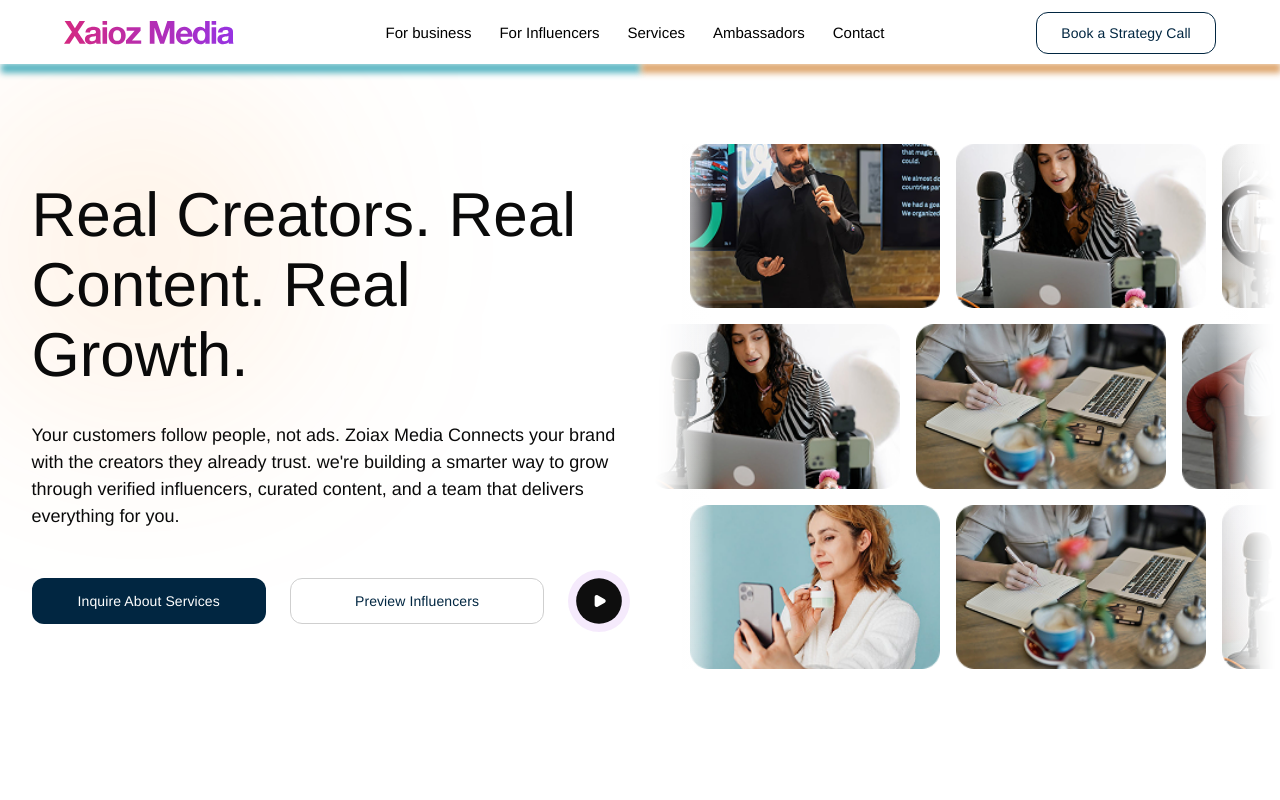
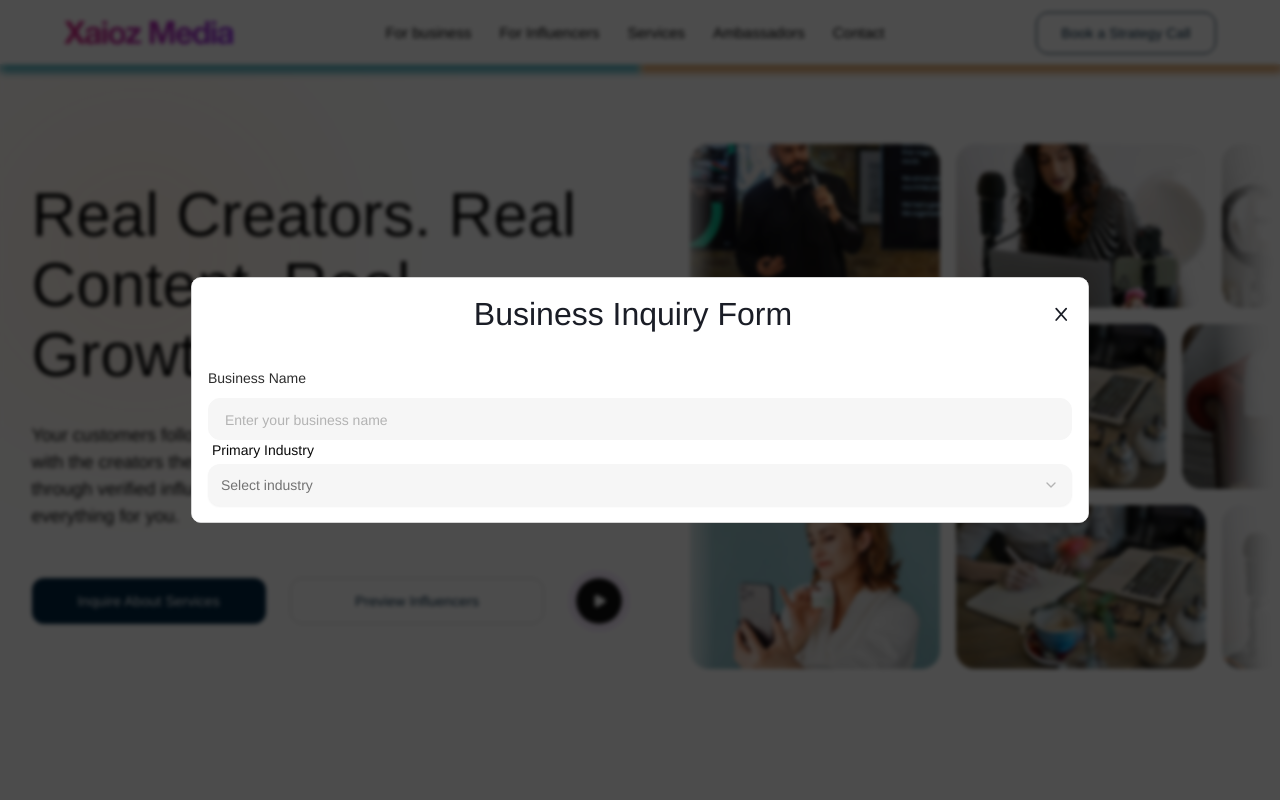
Before and after one commit to AbdullahTaseer/zoiax-media, a Next.js app: page / in a window 1280 px wide. Both pictures are taken after a click on the element "Inquire About Services". Shown: the top 800 px of the page. Built offline with nearby package versions, Linux system fonts and the light colour scheme; a web font is replaced by a local one.

Commit message:
modal inprogress

```diff
--- /dev/null
+++ b/src/components/globalModal/BusinessInquiryForm.tsx
@@ -0,0 +1,28 @@
+import React from 'react';
+import GlobalInput from '../inputs/GlobalInput';
+import { Select, SelectContent, SelectGroup, SelectItem, SelectTrigger, SelectValue } from '../ui/select';
+
+const BusinessInquiryForm = () => {
+  return (
+    <div>
+      <GlobalInput title='Business Name' placeholder='Enter your business name' />
+      <div>
+        <p className='pl-1 pb-1 text-sm'>Primary Industry</p>
+        <Select>
+          <SelectTrigger className="w-full border bg-[#F6F6F6] border-transparent focus:border-[#012641] !h-[42px]">
+            <SelectValue placeholder="Select industry" />
+          </SelectTrigger>
+          <SelectContent>
+            <SelectGroup>
+              <SelectItem value="1">Industry 1</SelectItem>
+              <SelectItem value="2">Industry 2</SelectItem>
+              <SelectItem value="3">Industry 3</SelectItem>
+            </SelectGroup>
+          </SelectContent>
+        </Select>
+      </div>
+    </div>
+  );
+};
+
+export default BusinessInquiryForm;
--- a/src/components/globalModal/GlobalModal.tsx
+++ b/src/components/globalModal/GlobalModal.tsx
@@ -32,12 +32,13 @@ const GlobalModal = ({
       transform: 'translate(-50%, -50%)',
       border: '1px solid lightgray',
       borderRadius: '10px',
-      zIndex: 2000,
+      zIndex: 1100,
       overflow: 'visible',
     },
     overlay: {
       backgroundColor: 'rgba(0, 0, 0, 0.70)',
-      zIndex: 1900,
+      backdropFilter: "blur(2px)",
+      zIndex: 1090,
       ...overlayStyle,
     },
   };
@@ -53,13 +54,14 @@ const GlobalModal = ({
       ariaHideApp={false}
     >
       {modalHeader && (
-        <div className="p-3 bg-white flex items-center gap-4 justify-between rounded-t-[8px]">
-          <div className="flex items-center gap-4 1sm:gap-2">
-            <h3 className="text-[#1a1d26] text-[20px] max-[900px]:text-[18px] max-[500px]:text-[16px] font-[700] tracking-normal">
+        <div className="py-3 px-5 bg-white flex items-center gap-4 justify-between rounded-t-[8px]">
+          <div/>
+          <div className="flex items-center gap-4">
+            <h3 className="text-[#1a1d26] text-[32px] max-[900px]:text-[18px] max-[500px]:text-[16px] tracking-normal">
               {title}
             </h3>
           </div>
-          <div onClick={onClose} className="border border-[#1a1d26] w-[28px] h-[28px] rounded-md flex items-center justify-center cursor-pointer">
+          <div onClick={onClose} className="flex items-center justify-center cursor-pointer">
             <svg width="14" height="14" viewBox="0 0 14 16" fill="none" xmlns="http://www.w3.org/2000/svg">
               <path d="M12.9062 1.8335L1.53125 14.8654M1.53125 1.8335L12.9062 14.8654" stroke="#1a1d26" strokeWidth="2" strokeLinecap="round" strokeLinejoin="round" />
             </svg>
--- /dev/null
+++ b/src/components/inputs/GlobalInput.tsx
@@ -0,0 +1,125 @@
+"use client"
+import React, { useState } from "react";
+
+type props = {
+  id?: any;
+  ref?: any;
+  value?: any;
+  type?: string;
+  width?: string;
+  title?: string;
+  className?: any;
+  height?: string;
+  bgColor?: string;
+  labelFont?: string;
+  inputLabel?: string;
+  placeholder?: string;
+  borderRadius?: string;
+  labelColor?: string;
+  validationType?: 'letters' | 'numbers';
+  inputClassName?: any;
+  error?: undefined | any;
+  validationMessage?: string;
+  validationRegex?: RegExp;
+  onChange?: (e: React.ChangeEvent<HTMLInputElement>) => void;
+  onKeyDown?: (e: React.KeyboardEvent<HTMLInputElement>) => void;
+  onValidationError?: (message: string) => void;
+};
+
+const GlobalInput = ({
+  id,
+  value,
+  ref,
+  title,
+  error,
+  onChange,
+  onKeyDown,
+  className,
+  placeholder,
+  validationType,
+  inputClassName,
+  onValidationError,
+  width = "100%",
+  labelFont = '400',
+  bgColor = "#F6F6F6",
+  type,
+  height = "42px",
+  labelColor = "#2D2D2D",
+  borderRadius = '12px'
+}: props) => {
+
+  const [localError, setLocalError] = useState<string | null>(null);
+  const [isFocused, setIsFocused] = useState(false);
+
+  const handleInputChange = (e: React.ChangeEvent<HTMLInputElement>) => {
+    const inputValue = e.target.value;
+    let errorMessage = '';
+
+    if (inputValue === '') {
+      setLocalError(null);
+      if (onChange) onChange(e);
+      return;
+    }
+
+    if (validationType === 'letters') {
+      if (/[^a-zA-Z\s]/.test(inputValue)) {
+        errorMessage = 'Letters only (e.g., Name).';
+      }
+    }
+
+    if (validationType === 'numbers') {
+      if (!/^\d*(\.\d*)?$/.test(inputValue)) {
+        errorMessage = 'Only numbers and decimals allowed.';
+      }
+      if ((inputValue.match(/\./g) || []).length > 1) {
+        errorMessage = 'Only one decimal point is allowed.';
+      }
+    }
+
+    if (errorMessage) {
+      setLocalError(errorMessage);
+      if (onValidationError) onValidationError(errorMessage);
+    } else {
+      setLocalError(null);
+      if (onChange) onChange(e);
+    }
+  };
+
+  return (
+    <div className={`w-full ${className}`}>
+      <label style={{ color: labelColor, fontWeight: labelFont }} className="text-[14px]">
+        {title}
+      </label>
+      <input
+        id={id}
+        type={type}
+        ref={ref}
+        value={value}
+        onKeyDown={onKeyDown}
+        placeholder={placeholder}
+        onChange={handleInputChange}
+        min={type === "number" ? 0 : undefined}
+        onFocus={() => setIsFocused(true)}
+        onBlur={() => setIsFocused(false)}
+        style={{
+          height: height,
+          width: width,
+          backgroundColor: isFocused || value ? "white" : "#F6F6F6",
+          borderRadius: borderRadius,
+          borderColor: isFocused || value ? "#676767" : "#F6F6F6",
+          borderWidth: '1px'
+        }}
+        className={`mt-2 placeholder:text-[14px] text-[15px] text-black autofill:text-[#A6A6A6] placeholder:text-[#B3B3B3] focus:outline-none block placeholder:font-[300] px-4 ${inputClassName}`}
+      />
+      {(error || localError) && (
+        <div className={`${error || localError ? "mb-1" : ""}`}>
+          <span className="text-sm text-red-500 px-1">
+            {error || localError}
+          </span>
+        </div>
+      )}
+    </div>
+  );
+};
+
+export default GlobalInput;
--- a/src/components/navbar/Navbar.tsx
+++ b/src/components/navbar/Navbar.tsx
@@ -19,7 +19,7 @@ const Navbar = () => {
   ];
 
   return (
-    <div className="sticky top-0 z-[9999] max-[1024px]:hidden">
+    <div className="sticky top-0 z-[1000] max-[1024px]:hidden">
       <div className="flex justify-between items-center px-[5%] max-[768px]:px-4 pt-3 bg-white w-full">
         <Image src={LogoImg} alt="" />
 
--- a/src/components/navbar/NavbarDrawer.tsx
+++ b/src/components/navbar/NavbarDrawer.tsx
@@ -22,7 +22,7 @@ const NavbarDrawer = () => {
 
   return (
     <>
-      <div className="sticky top-0 z-[9997] hidden max-[1024px]:block">
+      <div className="sticky top-0 z-[1000] hidden max-[1024px]:block">
         <div className="flex justify-between items-center px-[5%] max-[768px]:px-4 pt-3 bg-white w-full">
           <div className="flex items-center gap-3 max-[350px]:gap-1">
             <svg
@@ -60,7 +60,7 @@ const NavbarDrawer = () => {
       </div>
 
       <div
-        className={`fixed top-0 z-[9999] h-screen overflow-y-auto border-r bg-white w-[240px] dark:bg-white transition-all duration-500 ${isDrawerOpen ? "left-0" : "-left-[250px]"
+        className={`fixed top-0 z-[1010] h-screen overflow-y-auto border-r bg-white w-[240px] dark:bg-white transition-all duration-500 ${isDrawerOpen ? "left-0" : "-left-[250px]"
           }`}
       >
         <div className="flex justify-between items-center px-4 py-6">
@@ -102,7 +102,7 @@ const NavbarDrawer = () => {
 
       {isDrawerOpen && (
         <div
-          className="fixed z-[9998] inset-0 bg-black opacity-50"
+          className="fixed z-[1005] inset-0 bg-black opacity-50"
           onClick={toggleDrawer}
         />
       )}
--- a/src/components/sections/HeroSection.tsx
+++ b/src/components/sections/HeroSection.tsx
@@ -11,6 +11,8 @@ import HeroImg_3 from "@/assets/pngs/hero-img-3.png";
 import HeroImg_4 from "@/assets/pngs/hero-img-4.png";
 import HeroImg_5 from "@/assets/pngs/hero-img-5.png";
 import HeroImg_6 from "@/assets/pngs/hero-img-6.png";
+import GlobalModal from '../globalModal/GlobalModal';
+import BusinessInquiryForm from '../globalModal/BusinessInquiryForm';
 
 const imagesRow1 = [HeroImg_1, HeroImg_2, HeroImg_3, HeroImg_4, HeroImg_5, HeroImg_6];
 const imagesRow2 = [HeroImg_2, HeroImg_4, HeroImg_5, HeroImg_1, HeroImg_3, HeroImg_6];
@@ -18,6 +20,7 @@ const imagesRow3 = [HeroImg_6, HeroImg_4, HeroImg_2, HeroImg_3, HeroImg_1, HeroI
 
 const HeroSection = () => {
   const [isScrolling, setIsScrolling] = useState(false);
+  const [openInquiryForm, setIsOpenInquiryForm] = useState(false);
 
   const rowRefs = [
     useRef<HTMLDivElement | null>(null),
@@ -74,7 +77,7 @@ const HeroSection = () => {
         </p>
 
         <div className="flex items-center max-[500px]:flex-col gap-4 sm:gap-6 mt-10">
-          <GlobalButton title="Inquire About Services" className="w-[240px] max-[500px]:w-[260px] h-[46px]" />
+          <GlobalButton onClick={() => setIsOpenInquiryForm(true)} title="Inquire About Services" className="w-[240px] max-[500px]:w-[260px] h-[46px]" />
           <GlobalButton
             title="Preview Influencers"
             bgColor="white"
@@ -109,6 +112,15 @@ const HeroSection = () => {
           </div>
         ))}
       </div>
+
+      <GlobalModal
+        title='Business Inquiry Form'
+        isOpen={openInquiryForm}
+        onClose={() => setIsOpenInquiryForm(false)}
+        className='w-[70vw]'
+      >
+        <BusinessInquiryForm />
+      </GlobalModal>
     </div>
   );
 };
--- a/src/components/ui/select.tsx
+++ b/src/components/ui/select.tsx
@@ -61,7 +61,7 @@ function SelectContent({
       <SelectPrimitive.Content
         data-slot="select-content"
         className={cn(
-          "bg-popover text-popover-foreground data-[state=open]:animate-in data-[state=closed]:animate-out data-[state=closed]:fade-out-0 data-[state=open]:fade-in-0 data-[state=closed]:zoom-out-95 data-[state=open]:zoom-in-95 data-[side=bottom]:slide-in-from-top-2 data-[side=left]:slide-in-from-right-2 data-[side=right]:slide-in-from-left-2 data-[side=top]:slide-in-from-bottom-2 relative z-50 max-h-(--radix-select-content-available-height) min-w-[8rem] origin-(--radix-select-content-transform-origin) overflow-x-hidden overflow-y-auto rounded-md border shadow-md",
+          "bg-popover text-popover-foreground data-[state=open]:animate-in data-[state=closed]:animate-out data-[state=closed]:fade-out-0 data-[state=open]:fade-in-0 data-[state=closed]:zoom-out-95 data-[state=open]:zoom-in-95 data-[side=bottom]:slide-in-from-top-2 data-[side=left]:slide-in-from-right-2 data-[side=right]:slide-in-from-left-2 data-[side=top]:slide-in-from-bottom-2 relative z-[1110] max-h-(--radix-select-content-available-height) min-w-[8rem] origin-(--radix-select-content-transform-origin) overflow-x-hidden overflow-y-auto rounded-md border shadow-md",
           position === "popper" &&
             "data-[side=bottom]:translate-y-1 data-[side=left]:-translate-x-1 data-[side=right]:translate-x-1 data-[side=top]:-translate-y-1",
           className
```
